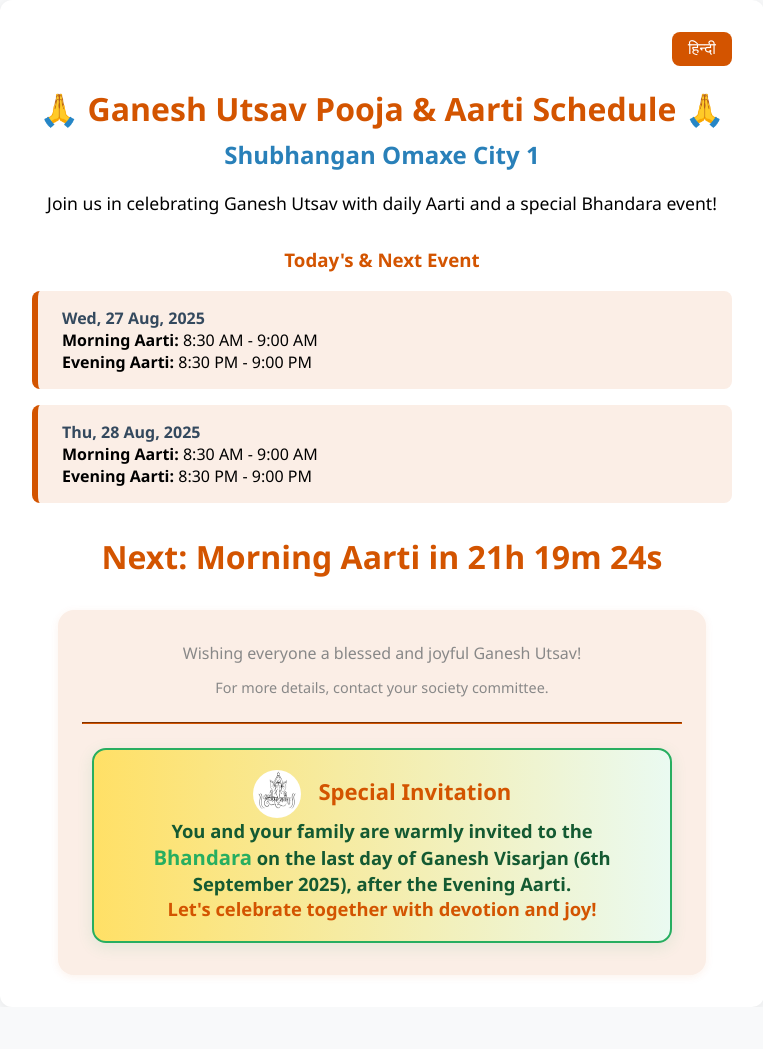
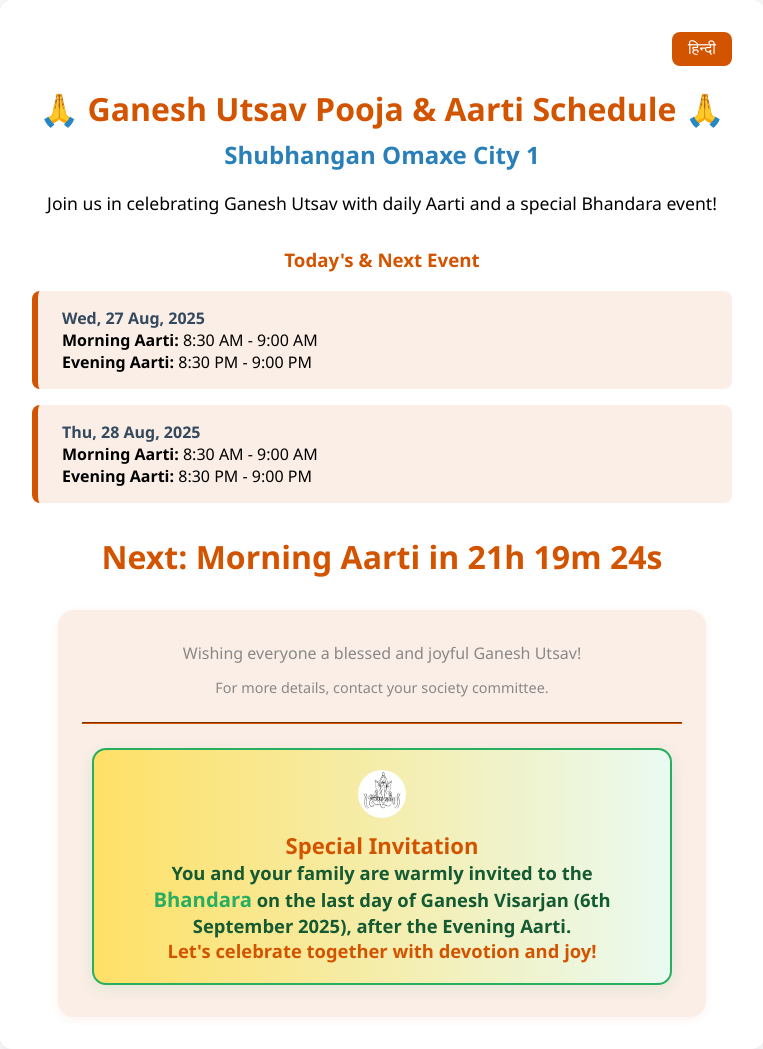
Before and after one commit to jcodebun/GaneshUtrav, a plain HTML site: page index.html in a window 1280 px wide. Shown: the whole page, without its empty margins (258-1021 px from the left). Before the commit the page ends 1007 px from the top, so only its background shows below. Drawn offline with Linux system fonts and the light colour scheme.

Commit message:
Update index.html
final

```diff
--- a/index.html
+++ b/index.html
@@ -71,8 +71,9 @@
             <div style="margin-bottom:12px;">Wishing everyone a blessed and joyful Ganesh Utsav!</div>
             <span style="font-size:0.9em;">For more details, contact your society committee.</span>
             <hr style="margin:24px 0; border-color:#d35400;">
-            <div style="background:linear-gradient(90deg,#ffe066,#eafaf1);border-left:8px solid #27ae60;padding:20px 28px;border-radius:14px;max-width:520px;margin:0 auto;box-shadow:0 4px 16px rgba(39,174,96,0.12); border:2px solid #27ae60; font-size:1.15em; font-weight:bold; color:#145a32;">
-                <span style="font-size:1.2em; color:#d35400;"><img src="logo.png" alt="Logo" style="height:48px;width:48px;vertical-align:middle;margin-right:12px;background:transparent;border-radius:50%;box-shadow:none;"> Special Invitation </span><br>
+            <div style="background:linear-gradient(90deg,#ffe066,#eafaf1);border-left:8px solid #27ae60;padding:20px 28px;border-radius:14px;max-width:520px;margin:0 auto;box-shadow:0 4px 16px rgba(39,174,96,0.12); border:2px solid #27ae60; font-size:1.15em; font-weight:bold; color:#145a32; text-align:center;">
+                <img src="logo.png" alt="" style="height:48px;width:48px;vertical-align:middle;margin-bottom:8px;background:transparent;border-radius:50%;box-shadow:none;display:block;margin-left:auto;margin-right:auto;">
+                <span style="font-size:1.2em; color:#d35400; display:inline-block; margin-top:4px;">Special Invitation</span><br>
                 You and your family are warmly invited to the <b style="color:#27ae60; font-size:1.1em;">Bhandara</b> on the last day of Ganesh Visarjan <b>(6th September 2025)</b>, after the Evening Aarti.<br>
                 <span style="color:#d35400; font-weight:bold;">Let's celebrate together with devotion and joy!</span>
             </div>
```
